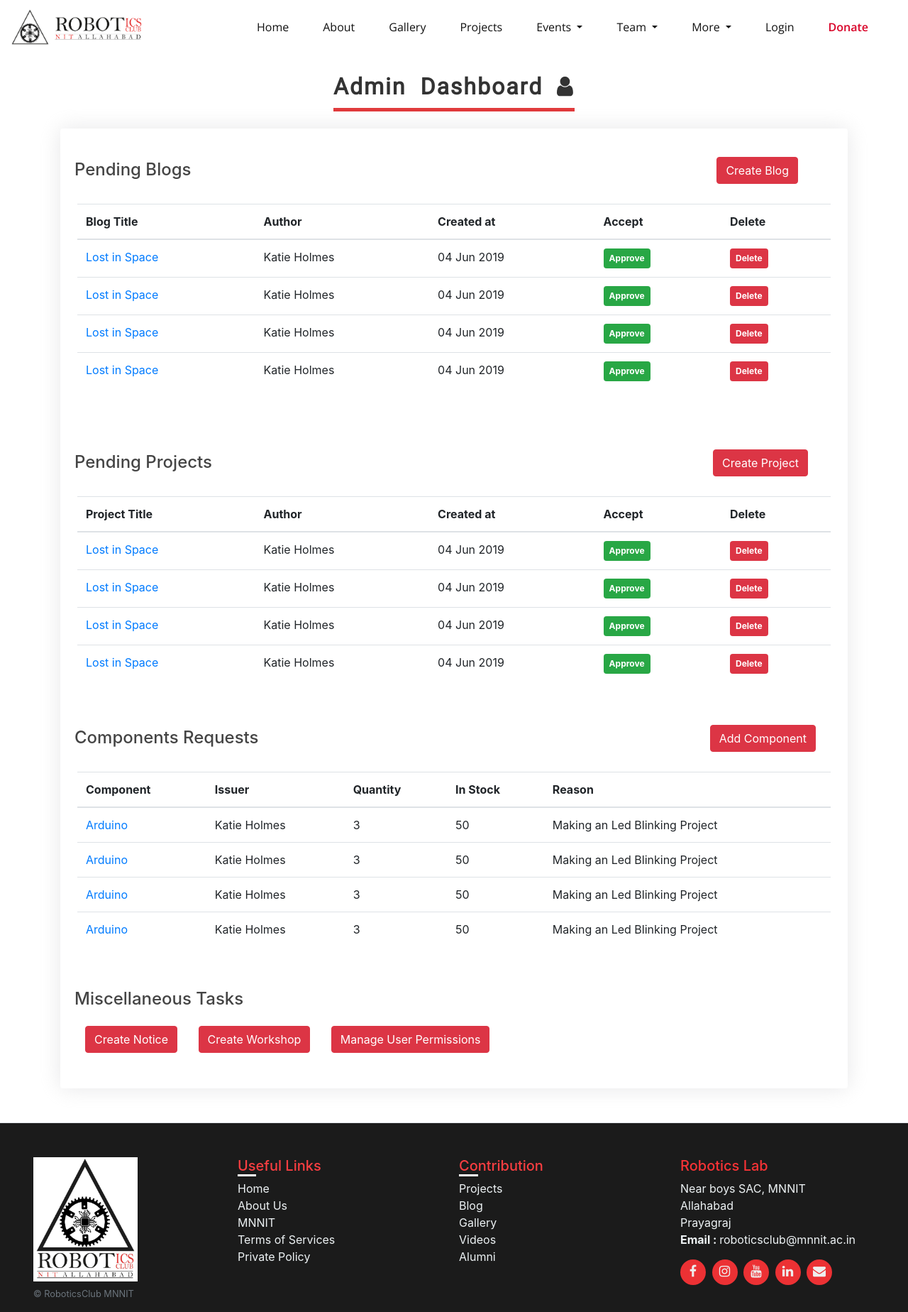
After one commit to MNNIT-Robotics-Club-Official/Robotics_Club_Website, a Django app: page /user/admin/ in a window 1280 px wide. The commit adds this page. Shown: the whole page at 71% size. Run offline with Django 3.2, Linux system fonts and the light colour scheme; some libraries are stand-ins or nearby versions.

Commit message:
admin dashboard created

```diff
--- a/component/templates/component/component_list.html
+++ b/component/templates/component/component_list.html
@@ -3,6 +3,10 @@
 
 {% block title %}
 Robotics Club MNNIT
+{% endblock %}
+
+{% block head %}
+<link rel="stylesheet" href="{% static 'css/style2.css' %}">
 {% endblock %}
 
 {% block body %}
@@ -397,7 +401,7 @@ Robotics Club MNNIT
                         event.preventDefault();
                         var cid=$(this).attr('cid');
                         $.ajax({
-                            url: '{% url 'create_request' %}',
+                            url: '{% url "create_request" %}',
                             type: 'POST',
                             data: {
                                 'cid': cid,
--- a/component/templates/component/test.html
+++ b/component/templates/component/test.html
@@ -16,7 +16,7 @@
                 var user = $(this).attr('user');
                 var cid = $(this).attr('pk');
                 $.ajax({
-                    url: '{% url 'handle_request' %}',
+                    url: '{% url "handle_request" %}',
                     type: 'get',
                     data: {
                         id: cid,
--- /dev/null
+++ b/static/css/admin_page.css
@@ -0,0 +1,12 @@
+/* Admin page css starts */
+
+#Create {
+    margin-right: 50px;
+}
+#Createproj {
+    margin-right: 36px;
+}
+#Createcomp {
+    margin-right: 25px;
+}
+/* Admin page css Ends */
--- /dev/null
+++ b/templates/admin_dashboard.html
@@ -0,0 +1,290 @@
+{% extends "base.html" %}
+{% load static %}
+
+{% block title %}
+Robotics Club MNNIT
+{% endblock %}
+
+
+{% block head %}
+<link rel="stylesheet" href="{% static 'css/admin_page.css' %} " type="text/css">
+{% endblock %}
+{% block body %}
+
+<!--donate section-->
+<section id="donat" class="donat">
+    <div class="container">
+
+        <div class="section-title">
+            <div class="d-flex justify-content-center my-3">
+                <h2 class="">Admin Dashboard <i class="fa fa-user"></i></h2>
+            </div>
+        </div>
+
+        <div class="info-box">
+            <!-- Blog Request section starts -->
+            <div class="row">
+                <div class="col-md-12 grid-margin stretch-card">
+                    <div class="card border-0">
+                        <div class="card-body border-0">
+                            <div class="d-sm-flex align-items-center mb-4">
+                                <h4 class="card-title mb-sm-0">Pending Blogs</h4>
+                                <!-- <a href="#" class="text-dark ml-auto mb-3 mb-sm-0">Create Blog</a> -->
+                                <button type="button" id="Create" class="btn btn-danger ml-auto mb-sm-0"><a href="#"
+                                    class="text-white">Create Blog</a></button>
+                                </div>
+                                <div class="table-responsive p-1">
+                                    <table class="table">
+                                        <thead>
+                                            <tr>
+                                                <th class="font-weight-bold">Blog Title</th>
+                                                <th class="font-weight-bold">Author</th>
+                                                <th class="font-weight-bold">Created at</th>
+                                            <th class="font-weight-bold">Accept</th>
+                                            <th class="font-weight-bold">Delete</th>
+                                        </tr>
+                                    </thead>
+                                    <tbody>
+                                        <tr>
+                                            <td><a href="">Lost in Space</a></td>
+                                            <td>Katie Holmes</td>
+                                            <td>04 Jun 2019</td>
+                                            <td>
+                                                <div class="badge badge-success p-2"><a href=""
+                                                    class="text-white">Approve</a></div>
+                                                </td>
+                                                <td>
+                                                <div class="badge badge-danger p-2"><a href=""
+                                                    class="text-white">Delete</a></div>
+                                                </td>
+                                        </tr>
+                                        <tr>
+                                            <td><a href="">Lost in Space</a></td>
+                                            <td>Katie Holmes</td>
+                                            <td>04 Jun 2019</td>
+                                            <td>
+                                                <div class="badge badge-success p-2"><a href=""
+                                                    class="text-white">Approve</a></div>
+                                                </td>
+                                                <td>
+                                                    <div class="badge badge-danger p-2"><a href=""
+                                                        class="text-white">Delete</a></div>
+                                                    </td>
+                                                </tr>
+                                                <tr>
+                                                    <td><a href="">Lost in Space</a></td>
+                                                    <td>Katie Holmes</td>
+                                            <td>04 Jun 2019</td>
+                                            <td>
+                                                <div class="badge badge-success p-2"><a href=""
+                                                    class="text-white">Approve</a></div>
+                                                </td>
+                                                <td>
+                                                <div class="badge badge-danger p-2"><a href=""
+                                                    class="text-white">Delete</a></div>
+                                                </td>
+                                            </tr>
+                                            <tr>
+                                            <td><a href="">Lost in Space</a></td>
+                                            <td>Katie Holmes</td>
+                                            <td>04 Jun 2019</td>
+                                            <td>
+                                                <div class="badge badge-success p-2"><a href=""
+                                                        class="text-white">Approve</a></div>
+                                                    </td>
+                                                    <td>
+                                                        <div class="badge badge-danger p-2"><a href=""
+                                                            class="text-white">Delete</a></div>
+                                                        </td>
+                                                    </tr>
+                                                </tbody>
+                                            </table>
+                            </div>
+                        </div>
+                    </div>
+                </div>
+            </div>
+            <br>
+            <!-- Blog Request section Ends -->
+
+
+            <!-- Projects Request section Starts -->
+            <div class="row">
+                <div class="col-md-12 grid-margin stretch-card">
+                    <div class="card border-0">
+                        <div class="card-body border-0">
+                            <div class="d-sm-flex align-items-center mb-4">
+                                <h4 class="card-title mb-sm-0">Pending Projects</h4>
+                                <!-- <a href="#" class="text-dark ml-auto mb-3 mb-sm-0">Create Blog</a> -->
+                                <button type="button" id="Createproj" class="btn btn-danger ml-auto mb-sm-0"><a href="#"
+                                    class="text-white">Create Project</a></button>
+                                </div>
+                                <div class="table-responsive p-1">
+                                    <table class="table">
+                                        <thead>
+                                            <tr>
+                                                <th class="font-weight-bold">Project Title</th>
+                                                <th class="font-weight-bold">Author</th>
+                                                <th class="font-weight-bold">Created at</th>
+                                                <th class="font-weight-bold">Accept</th>
+                                                <th class="font-weight-bold">Delete</th>
+                                            </tr>
+                                        </thead>
+                                        <tbody>
+                                            <tr>
+                                                <td><a href="">Lost in Space</a></td>
+                                                <td>Katie Holmes</td>
+                                                <td>04 Jun 2019</td>
+                                                <td>
+                                                    <div class="badge badge-success p-2"><a href=""
+                                                        class="text-white">Approve</a></div>
+                                                    </td>
+                                                    <td>
+                                                        <div class="badge badge-danger p-2"><a href=""
+                                                            class="text-white">Delete</a></div>
+                                                        </td>
+                                                    </tr>
+                                                    <tr>
+                                                        <td><a href="">Lost in Space</a></td>
+                                                        <td>Katie Holmes</td>
+                                            <td>04 Jun 2019</td>
+                                            <td>
+                                                <div class="badge badge-success p-2"><a href=""
+                                                    class="text-white">Approve</a></div>
+                                                </td>
+                                            <td>
+                                                <div class="badge badge-danger p-2"><a href=""
+                                                    class="text-white">Delete</a></div>
+                                                </td>
+                                            </tr>
+                                            <tr>
+                                            <td><a href="">Lost in Space</a></td>
+                                            <td>Katie Holmes</td>
+                                            <td>04 Jun 2019</td>
+                                            <td>
+                                                <div class="badge badge-success p-2"><a href=""
+                                                    class="text-white">Approve</a></div>
+                                                </td>
+                                                <td>
+                                                    <div class="badge badge-danger p-2"><a href=""
+                                                        class="text-white">Delete</a></div>
+                                                    </td>
+                                                </tr>
+                                                <tr>
+                                                    <td><a href="">Lost in Space</a></td>
+                                                    <td>Katie Holmes</td>
+                                                    <td>04 Jun 2019</td>
+                                                    <td>
+                                                <div class="badge badge-success p-2"><a href=""
+                                                    class="text-white">Approve</a></div>
+                                                </td>
+                                                <td>
+                                                    <div class="badge badge-danger p-2"><a href=""
+                                                        class="text-white">Delete</a></div>
+                                                    </td>
+                                                </tr>
+                                            </tbody>
+                                        </table>
+                            </div>
+                        </div>
+                    </div>
+                </div>
+            </div>
+            <!-- Projects Request section Ends -->
+
+
+            <!-- Components Request section Starts -->
+            <div class="row">
+                <div class="col-md-12 grid-margin stretch-card">
+                    <div class="card border-0">
+                        <div class="card-body border-0">
+                            <div class="d-sm-flex align-items-center mb-4">
+                                <h4 class="card-title mb-sm-0">Components Requests</h4>
+                                <!-- <a href="#" class="text-dark ml-auto mb-3 mb-sm-0">Create Blog</a> -->
+                                <button type="button" id="Createcomp" class="btn btn-danger ml-auto mb-sm-0"><a href="#"
+                                    class="text-white">Add Component</a></button>
+                                </div>
+                                <div class="table-responsive p-1">
+                                    <table class="table">
+                                        <thead>
+                                            <tr>
+                                                <th class="font-weight-bold">Component</th>
+                                                <th class="font-weight-bold">Issuer</th>
+                                                <th class="font-weight-bold">Quantity</th>
+                                                <th class="font-weight-bold">In Stock</th>
+                                                <th class="font-weight-bold">Reason</th>
+
+                                            </tr>
+                                        </thead>
+                                        <tbody>
+                                            <tr>
+                                                <td><a href="">Arduino</a></td>
+                                                <td>Katie Holmes</td>
+                                                <td>3</td>
+                                                <td>50</td>
+                                                <td>Making an Led Blinking Project</td>
+                                            </tr>
+                                            <tr>
+                                                <td><a href="">Arduino</a></td>
+                                                <td>Katie Holmes</td>
+                                                <td>3</td>
+                                                <td>50</td>
+                                                <td>Making an Led Blinking Project</td>
+                                            </tr>
+                                            <tr>
+                                            <td><a href="">Arduino</a></td>
+                                            <td>Katie Holmes</td>
+                                            <td>3</td>
+                                            <td>50</td>
+                                            <td>Making an Led Blinking Project</td>
+                                        </tr>
+                                        <tr>
+                                            <td><a href="">Arduino</a></td>
+                                            <td>Katie Holmes</td>
+                                            <td>3</td>
+                                            <td>50</td>
+                                            <td>Making an Led Blinking Project</td>
+                                        </tr>
+                                    </tbody>
+                                </table>
+                            </div>
+                        </div>
+                    </div>
+                </div>
+            </div>
+            <!-- Components Request section Ends -->
+
+
+            <!-- Miscellaneous Request section Starts -->
+            <div class="row">
+                <div class="col-md-12 grid-margin stretch-card">
+                    <div class="card border-0">
+                        <div class="card-body border-0">
+                            <div class="d-sm-flex align-items-center mb-4">
+                                <h4 class="card-title mb-sm-0">Miscellaneous Tasks</h4>
+                            </div>
+                            <div class="container">
+                                <button type="button" id="Createcomp" class="btn btn-danger ml-auto mb-sm-0"><a href="#"
+                                    class="text-white">Create Notice</a></button>
+                                    <button type="button" id="Createcomp" class="btn btn-danger ml-auto mb-sm-0"><a href="#"
+                                        class="text-white">Create Workshop</a></button>
+                                        <button type="button" id="Createcomp" class="btn btn-danger ml-auto mb-sm-0"><a href="#"
+                                            class="text-white">Manage User Permissions</a></button>
+
+                            </div>
+                        </div>
+                    </div>
+                </div>
+            </div>
+        </div>
+    </div>
+    <!-- Miscellaneous Request section Ends -->
+</section>
+
+</div>
+
+</section>
+<br>
+<br>
+
+{% endblock %}
--- a/templates/base.html
+++ b/templates/base.html
@@ -9,17 +9,19 @@
 
   <!-- To add another css file, use below format and change file name -->
   <link rel="stylesheet" href="{% static 'css/bootstrap.min.css' %} " type="text/css">
-  <link rel="stylesheet" href="{% static 'css/index.css' %} " type="text/css">
+  <!-- <link rel="stylesheet" href="{% static 'css/index.css' %} " type="text/css"> -->
   <link rel="stylesheet" href="{% static 'css/style.css' %} " type="text/css">
   <link rel="stylesheet" href="{% static 'css/style2.css' %} " type="text/css">
-  <link rel="stylesheet" href="{% static 'css/style3.css' %} " type="text/css">
+  <!-- <link rel="stylesheet" href="{% static 'css/style3.css' %} " type="text/css"> -->
   <link rel="stylesheet" href="{% static 'css/animate.compat.css' %} " type="text/css">
 
   <link rel="stylesheet" href="https://stackpath.bootstrapcdn.com/font-awesome/4.7.0/css/font-awesome.min.css"
-    type="text/css">
+  type="text/css">
   <!-- <script src="https://use.fontawesome.com/5164159442.js"></script> -->
   <!-- <link rel="stylesheet" href="{% static 'css/font-awesome/css/font-awesome.css' %}"> -->
 
+  {% block head %}
+  {% endblock %}
   <!-- Google Fonts -->
   <link
     href="https://fonts.googleapis.com/css?family=Open+Sans:300,300i,400,400i,600,600i,700,700i|Raleway:300,300i,400,400i,500,500i,600,600i,700,700i|Poppins:300,300i,400,400i,500,500i,600,600i,700,700i"
@@ -34,8 +36,6 @@
   <link rel="manifest" href="{% static 'favicon_io/site.webmanifest' %}">
   <title>{% block title %}{% endblock %}</title>
 
-  {% block head %}
-  {% endblock %}
 </head>
 
 
@@ -49,7 +49,6 @@
 
     <div class="loader">
       <img src="/static/img/tenor.gif" alt="">
-
     </div>
     <!-- End Preloader -->
 
--- a/user/urls.py
+++ b/user/urls.py
@@ -10,4 +10,5 @@ urlpatterns=[
     path('logout/',views.logoutUser,name='logout_page'),
     path('roles/',views.changerole,name='change_role'),
     path('compreq/',views.comprequest,name='component_request'),
+    path('admin/',views.adminPage,name='admin_page'),
 ]
--- a/user/views.py
+++ b/user/views.py
@@ -81,3 +81,6 @@ def comprequest(request):
         req=Request.objects.get(component_id=cid,request_user=request.user)
         req.accepted_by_user()
     return render(request, 'user/comp_request.html', context)
+
+def adminPage(request):
+    return render(request,'admin_dashboard.html')
```
Also changed, not shown: news/templates/news/notice.html (+8 -1 lines), static/img/default-blog.png (added), static/img/default-project.png (added).
